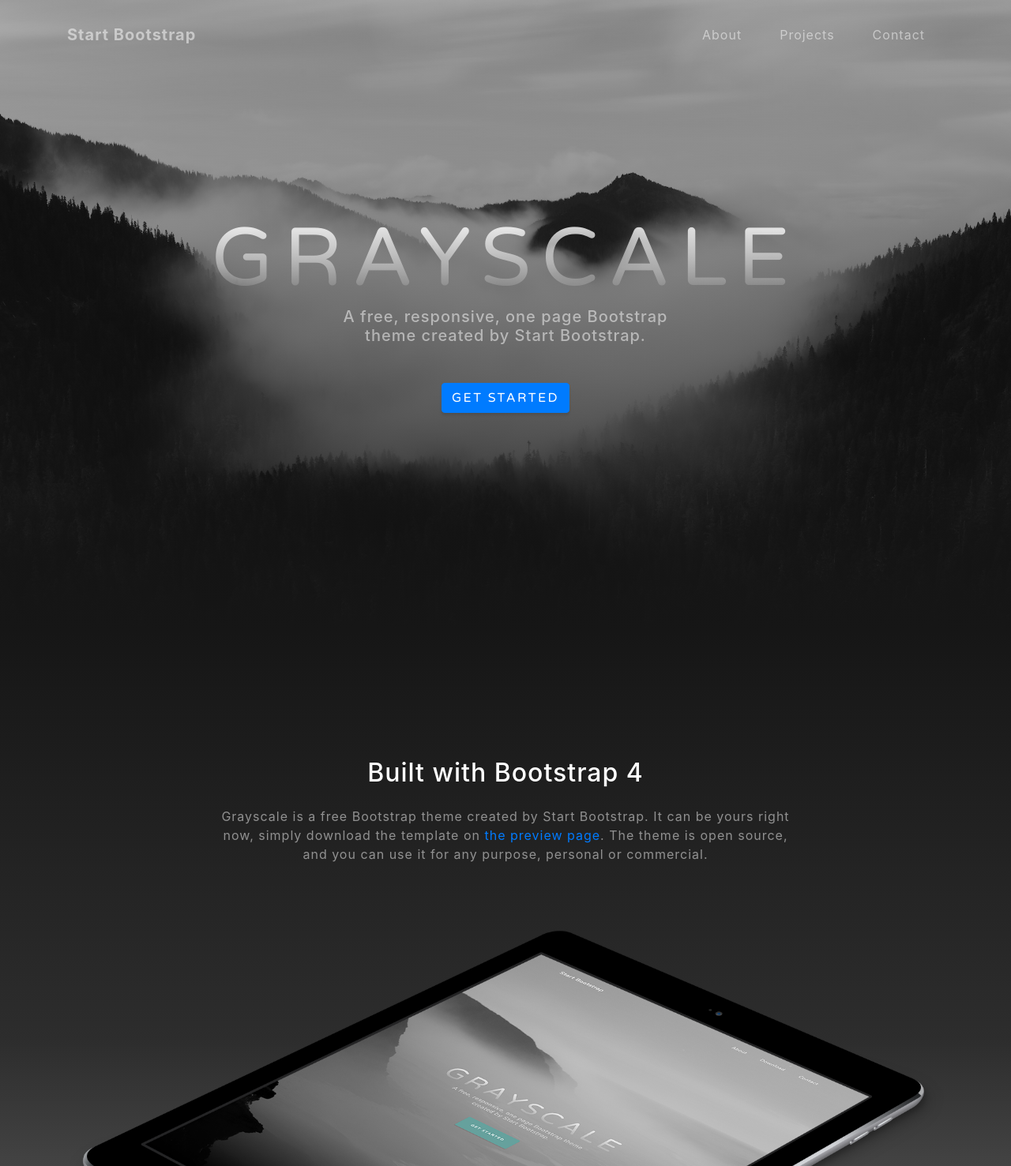
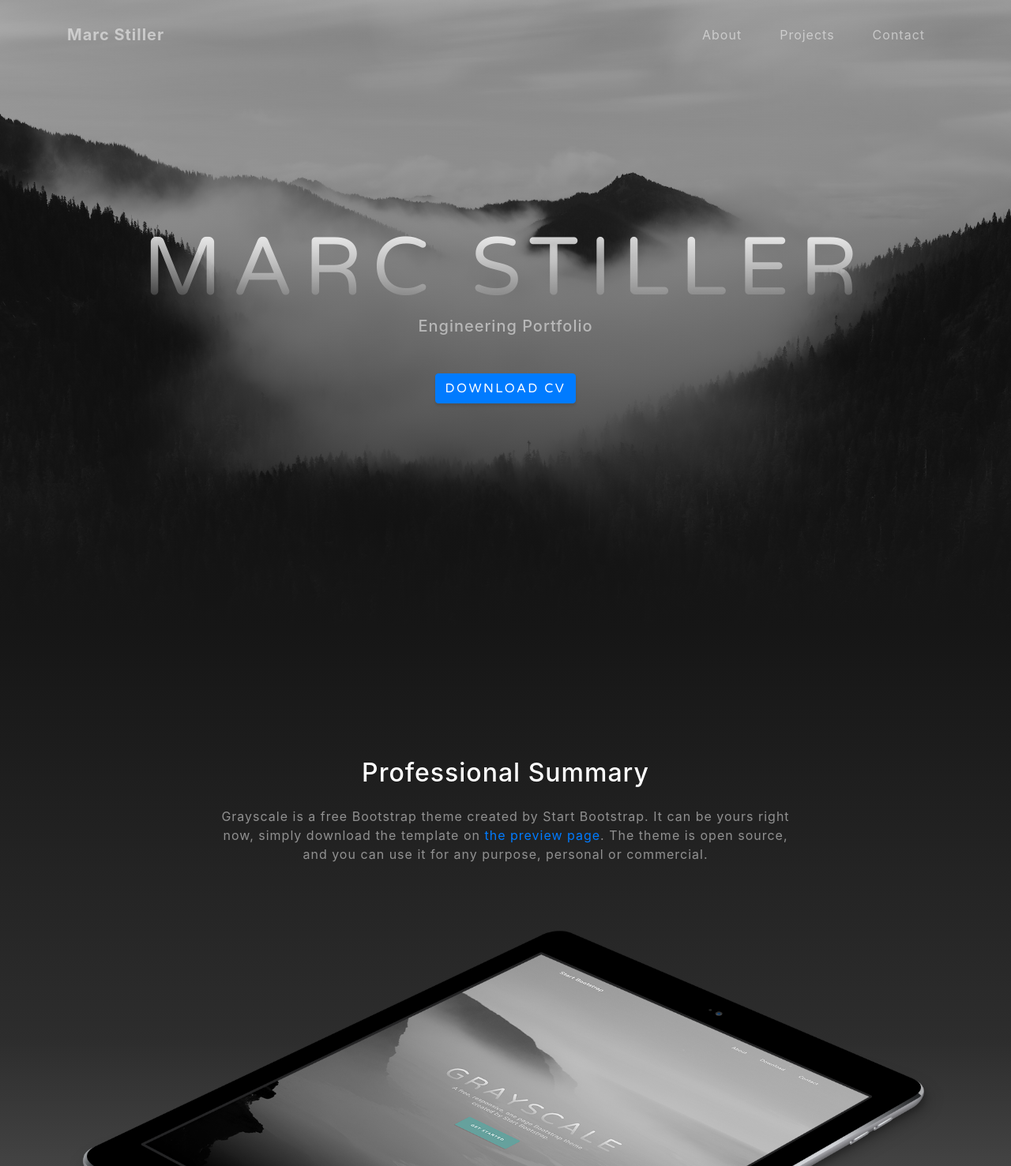
Before and after one commit to facialhairtuesday/marcstiller.github.io, a website with bundled scripts: page index.html in a window 1280 px wide. Shown: the top 1477 px of the page at 79% size. Built offline with nearby package versions, Linux system fonts and the light colour scheme.

Commit message:
Update index.html
Added resume, removed some stock text and customized

```diff
--- a/index.html
+++ b/index.html
@@ -8,7 +8,7 @@
   <meta name="description" content="">
   <meta name="author" content="">
 
-  <title>Grayscale - Start Bootstrap Theme</title>
+  <title>Marc Stiller - Engineering Portfolio</title>
 
   <!-- Bootstrap core CSS -->
   <link href="vendor/bootstrap/css/bootstrap.min.css" rel="stylesheet">
@@ -28,7 +28,7 @@
   <!-- Navigation -->
   <nav class="navbar navbar-expand-lg navbar-light fixed-top" id="mainNav">
     <div class="container">
-      <a class="navbar-brand js-scroll-trigger" href="#page-top">Start Bootstrap</a>
+      <a class="navbar-brand js-scroll-trigger" href="#page-top">Marc Stiller</a>
       <button class="navbar-toggler navbar-toggler-right" type="button" data-toggle="collapse" data-target="#navbarResponsive" aria-controls="navbarResponsive" aria-expanded="false" aria-label="Toggle navigation">
         Menu
         <i class="fas fa-bars"></i>
@@ -53,9 +53,9 @@
   <header class="masthead">
     <div class="container d-flex h-100 align-items-center">
       <div class="mx-auto text-center">
-        <h1 class="mx-auto my-0 text-uppercase">Grayscale</h1>
-        <h2 class="text-white-50 mx-auto mt-2 mb-5">A free, responsive, one page Bootstrap theme created by Start Bootstrap.</h2>
-        <a href="#about" class="btn btn-primary js-scroll-trigger">Get Started</a>
+        <h1 class="mx-auto my-0 text-uppercase">Marc Stiller</h1>
+        <h2 class="text-white-50 mx-auto mt-2 mb-5">Engineering Portfolio</h2>
+        <a href="https://github.com/marcstiller/marcstiller.github.io/raw/master/Marc%20Stiller%20Resume%20-%2020191030.pdf" class="btn btn-primary js-scroll-trigger">Download CV</a>
       </div>
     </div>
   </header>
@@ -65,7 +65,7 @@
     <div class="container">
       <div class="row">
         <div class="col-lg-8 mx-auto">
-          <h2 class="text-white mb-4">Built with Bootstrap 4</h2>
+          <h2 class="text-white mb-4">Professional Summary</h2>
           <p class="text-white-50">Grayscale is a free Bootstrap theme created by Start Bootstrap. It can be yours right now, simply download the template on
             <a href="http://startbootstrap.com/template-overviews/grayscale/">the preview page</a>. The theme is open source, and you can use it for any purpose, personal or commercial.</p>
         </div>
```
